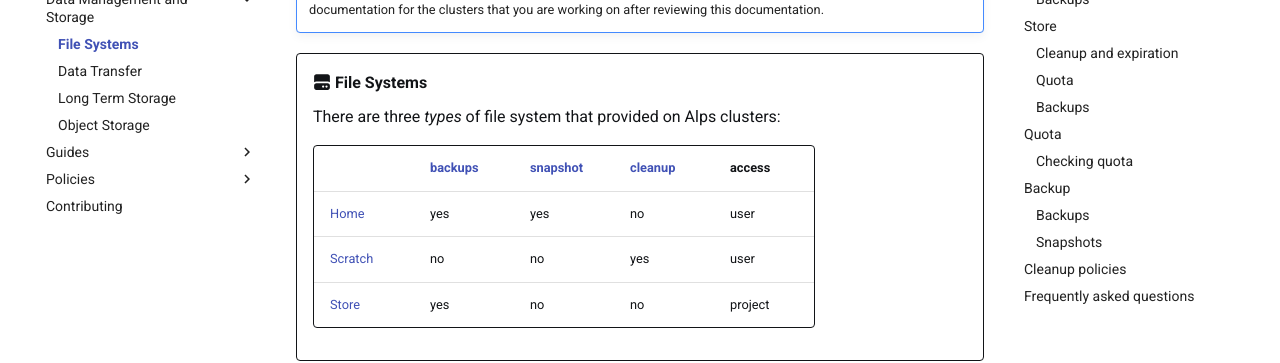
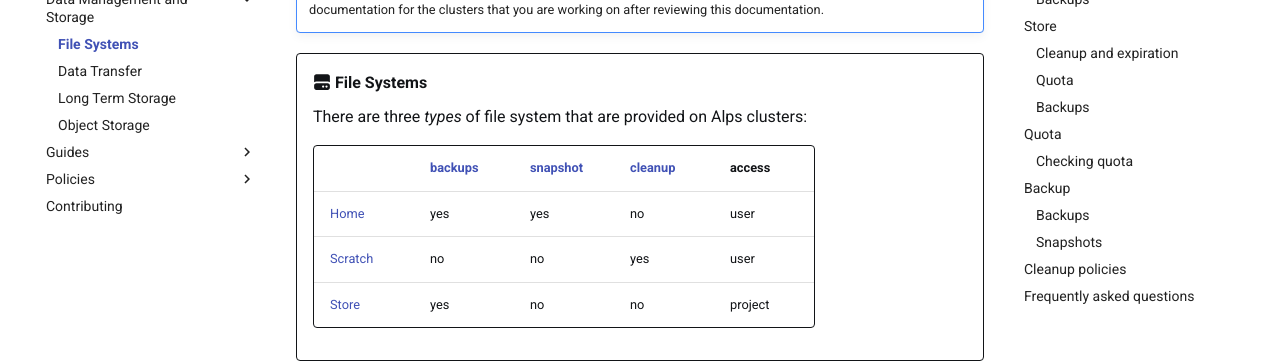
Before and after one commit to nickjbrowning/cscs-docs, an MkDocs documentation site: the page built from docs/storage/filesystems.md, in a window 1280 px wide and 900 px high. Shown: the part 414-777 px from the top of the window. Built offline with MkDocs 1.6.1 and Material for MkDocs 9.7.7, drawn with Linux system fonts in a browser that asks for light colours; comment, search, counter and statistics services are not loaded.

Commit message:
Minor fixes to storage docs (#132)

```diff
--- a/docs/storage/filesystems.md
+++ b/docs/storage/filesystems.md
@@ -10,7 +10,7 @@
 
 -   :fontawesome-solid-hard-drive: __File Systems__
 
-    There are three *types* of file system that provided on Alps clusters:
+    There are three *types* of file system that are provided on Alps clusters:
 
     |                               |    [backups][ref-storage-backups]  |  [snapshot][ref-storage-snapshots]  |   [cleanup][ref-storage-cleanup]   |    access |
     | ---------                     | ---------- | ---------- | ----------- | --------- |
@@ -332,7 +330,7 @@
 ## Frequently asked questions
 
 ??? question "My files are gone, but the directories are still there"
-    When the [cleanup policy][ref-storage-cleanup] is applied on LUSTRE file systems, the files are removed, but the directories remain.
+    When the [cleanup policy][ref-storage-cleanup] is applied on Lustre file systems, the files are removed, but the directories remain.
 
 ??? question "What do messages like `mkdir: cannot create directory 'test': Disk quota exceeded` mean?"
     You have run out of quota on the target file system.
```
Also changed, not shown: other parts of docs/storage/filesystems.md (+0 -2 lines).
